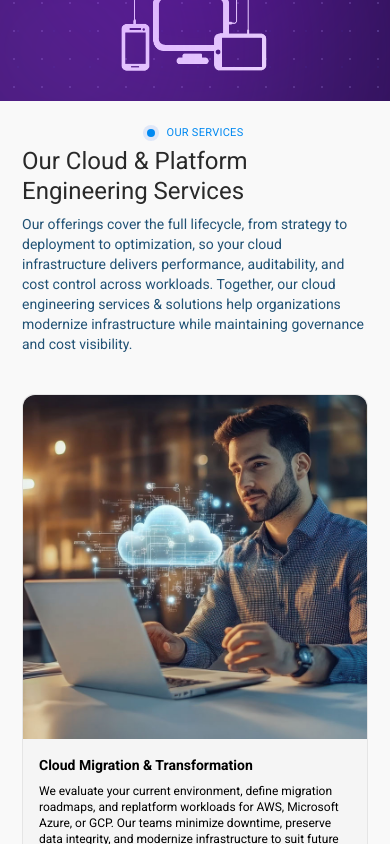
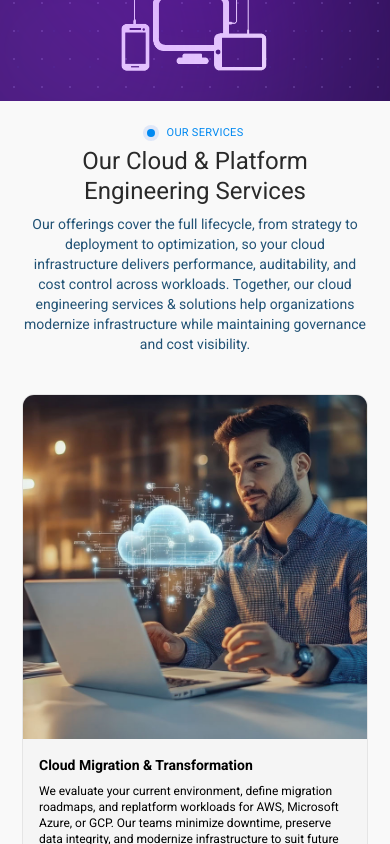
Before and after one commit to satviknandal/Codeflux, a React (Vite) app: page /services/cloudsolutionsservices in a window 390 px wide. Shown: the part 940-1784 px from the top of the page. Built offline with nearby package versions, Linux system fonts and the light colour scheme.

Commit message:
updated cloudservices

```diff
--- a/src/components/cloudsolutions/CloudPlatformServices.tsx
+++ b/src/components/cloudsolutions/CloudPlatformServices.tsx
@@ -1,5 +1,5 @@
-import { motion } from "framer-motion";
-import { CardContainerVariant, ContainerVariant, ItemVariant } from "../../shared/MotionSetting";
+import { motion, type Variants } from "framer-motion";
+import { ContainerVariant } from "../../shared/MotionSetting";
 import CompHeader from "../shared/CompHeader";
 
 interface Card {
@@ -7,79 +7,142 @@ interface Card {
   description: string;
   icon: any;
   img?: string;
-    tags: Array<string>
+  tags: Array<string>;
 }
 
 interface CloudPlatformServicesProps {
   data: Array<Card>;
-    columns?: number;
   gap?: number | string;
   width?: string;
   bgclass?: string;
 }
 
+const ItemVariant: Variants = {
+  hidden: {
+    opacity: 0,
+    y: 30,
+  },
+
+  visible: {
+    opacity: 1,
+    y: 0,
+    transition: {
+      duration: 0.6,
+      ease: "easeOut",
+    },
+  },
+};
+
 const CloudPlatformServices = ({
   data,
-    columns = 4,
   gap = 8,
-    width = "w-full"
+  width = "w-full",
 }: CloudPlatformServicesProps) => {
-
   const renderCard = () => {
     return (
       <section className="mx-auto flex flex-col items-center">
         <CompHeader
-            highlighter='Our Services'
+          highlighter="Our Services"
           title="Our Cloud & Platform Engineering Services"
           subheading="Our offerings cover the full lifecycle, from strategy to deployment to optimization, so your cloud infrastructure delivers performance, auditability, and cost control across workloads. Together, our cloud engineering services & solutions help organizations modernize infrastructure while maintaining governance and cost visibility."
           variant="default"
         />
-          <motion.div variants={CardContainerVariant}
-            className={`mt-4 md:mt-8 grid grid-cols-1 gap-1 md:gap-[var(--grid-gap)] w-full md:${width}`}
+
+        {/* Cards */}
+        <div
+          className={`mt-4 flex w-full flex-wrap md:mt-8 ${width}`}
           style={{
-               "--grid-gap": typeof gap === "number" ? `${gap}px` : gap,
-              gridTemplateColumns:
-                window.innerWidth >= 768
-                  ? `repeat(${columns}, minmax(0, 1fr))`
-                  : undefined,
-            } as React.CSSProperties}
+            gap: typeof gap === "number" ? `${gap}px` : gap,
+          }}
         >
           {data.map((item, index) => (
             <motion.div
               key={index}
               variants={ItemVariant}
-                    className={`flex flex-col items-start rounded-xl border text-[#1b1b1b] bg-[#f5f5f5] border-[#e5e5e5]`}
+              initial="hidden"
+              whileInView="visible"
+              viewport={{
+                once: true,
+                amount: 0.01,
+              }}
+              className="
+                flex
+                w-full
+                flex-col
+                items-start
+                overflow-hidden
+                rounded-xl
+                border
+                border-[#e5e5e5]
+                bg-[#f5f5f5]
+                text-[#1b1b1b]
+                md:w-[calc((100%-16px)/2)]
+                lg:w-[calc((100%-32px)/3)]
+              "
             >
-                    <img src={item.img} className="rounded-tl-xl rounded-tr-xl"/>
-                    <div className="p-4">
-                        <div className={`mb-2 md:mb-4 text-sm md:text-lg font-semibold leading-5 text-black`}>{item.title}</div>
-                        <p className={`text-black text-xs md:text-md`}>{item.description}</p>
-                        <div className="mt-4 flex flex-col gap-2">
-                          {item.tags && item.tags.map((obj, key) => {
-                            return <div key={key} className="w-fit text-xs font-medium bg-gradient-to-r from-gray-200 to-[#f5f5f5] rounded-2xl px-4 py-2 text-gray-800">{obj}</div>
-                          })}
+              {item.img && (
+                <div className="w-full overflow-hidden">
+                  <img src={item.img} alt={item.title} className="block h-auto max-h-[350px] w-full object-cover"/>
                 </div>
+              )}
+
+              <div className="w-full p-4">
+                <div className="mb-2 text-sm font-semibold leading-5 text-black md:mb-4 md:text-lg">
+                  {item.title}
+                </div>
+
+                <p className="text-xs text-black md:text-sm">{item.description}</p>
+
+                {/* Tags */}
+                {item.tags?.length > 0 && (
+                  <div className="mt-4 flex flex-col flex-wrap gap-2">
+                    {item.tags.map((tag, key) => (
+                      <div
+                        key={key}
+                        className="
+                          w-fit
+                          rounded-2xl
+                          bg-gradient-to-r
+                          from-gray-200
+                          to-[#f5f5f5]
+                          px-4
+                          py-2
+                          text-xs
+                          font-medium
+                          text-gray-800
+                        "
+                      >
+                        {tag}
+                      </div>
+                    ))}
+                  </div>
+                )}
               </div>
             </motion.div>
           ))}
-          </motion.div>
+        </div>
       </section>
     );
-    }
+  };
 
   const renderGreyCard = () => {
-    return <motion.div
+    return (
+      <motion.div
         variants={ContainerVariant}
         initial="hidden"
         whileInView="visible"
-          className={`py-6 md:py-16 bg-[#f9f9f9]`}
-          viewport={{ once: true, amount: 0.3 }}
+        viewport={{
+          once: true,
+          amount: 0.01,
+        }}
+        className="bg-[#f9f9f9] py-6 md:py-16"
       >
-        <div className='container-wrapper-transparent'>
+        <div className="container-wrapper-transparent">
           {renderCard()}
         </div>
       </motion.div>
-  }
+    );
+  };
 
   return renderGreyCard();
 };
--- a/src/components/shared/CompHeader.tsx
+++ b/src/components/shared/CompHeader.tsx
@@ -1,3 +1,90 @@
+// import { motion } from "framer-motion";
+// import { ItemVariant } from "../../shared/MotionSetting";
+
+// interface CompHeaderProps {
+//     highlighter: string;
+//     title: any;
+//     subheading: string;
+//     variant: string;
+// }
+
+// const CompHeader = ({
+//     highlighter = "",
+//     title,
+//     subheading = "",
+//     variant = "default"
+// }: CompHeaderProps) => {
+
+//     const getHighlighterColorStyles  = () => {
+//       switch (variant) {
+//         case "bluegradient":
+//             return "#0089f1";
+//         case "pinkdefault":
+//             return "#fb64b6";
+//         case "pinkgradient":
+//             return "#fda5d5";
+//         default:
+//             return "#0089f1";
+//         }
+//     };
+
+//     const getHighlighterShadowStyles  = () => {
+//       switch (variant) {
+//         case "bluegradient":
+//             return "0 0 0 4px rgba(255,255,255,.1)";
+//         case "pinkdefault":
+//             return "0 0 0 4px rgba(202, 48, 232,.12)";
+//         case "pinkgradient":
+//             return "0 0 0 4px rgba(255, 255, 255,.16)";
+//         default:
+//             return "0 0 0 4px rgba(37,99,235,.12)";
+//         }
+//     };
+
+//     const getTitleStyles  = () => {
+//       switch (variant) {
+//         case "bluegradient":
+//             return "text-white";
+//         case "pinkdefault":
+//             return "text-[#215275]";
+//         case "pinkgradient":
+//             return "text-white";
+//         default:
+//             return "text-[#292929]";
+//         }
+//     };
+
+//     const getSubheadingStyles  = () => {
+//       switch (variant) {
+//         case "bluegradient":
+//             return "text-gray-300";
+//         case "pinkdefault":
+//             return "text-[#215275]";
+//         case "pinkgradient":
+//             return "text-gray-50";
+//         default:
+//             return "text-[#215275]";
+//         }
+//     };
+
+//     return (
+//         <div className="mx-auto flex flex-col items-center mb-6 md:mb-12 w-full">
+//             {highlighter && highlighter !== "" && <div className={`flex flex-row justify-center items-center mb-1 md:mb-4`}  style={{color: getHighlighterColorStyles(),}}>
+//                 <span className={`inline-block h-2 w-2 md:h-3 md:w-3 mr-3 rounded-full`} style={{boxShadow: getHighlighterShadowStyles(), backgroundColor: getHighlighterColorStyles()}}/>
+//                 <label className="text-[11px] md:text-xs uppercase md:font-medium  tracking-wide">{highlighter}</label>
+//             </div>}
+//             <motion.h3 variants={ItemVariant} className={`text-[24px] md:text-4xl leading-[30px] md:leading-[40px] font-normal mb-2 md:mb-4 ${getTitleStyles()}`}>
+//                 {title}
+//             </motion.h3>
+//             {subheading !== "" && <motion.span variants={ItemVariant} className={`y-2 ${getSubheadingStyles()} leading-5 md:text-center text-sm md:text-[14px] md:w-[80%]`}>
+//                 {subheading}
+//             </motion.span>}
+//         </div>
+//     );
+// };
+
+// export default CompHeader;
+
 import { motion } from "framer-motion";
 import { ItemVariant } from "../../shared/MotionSetting";
 
@@ -12,10 +99,9 @@ const CompHeader = ({
   highlighter = "",
   title,
   subheading = "",
-    variant = "default"
+  variant = "default",
 }: CompHeaderProps) => {
-
-    const getHighlighterColorStyles  = () => {
+  const getHighlighterColorStyles = () => {
     switch (variant) {
       case "bluegradient":
         return "#0089f1";
@@ -28,20 +114,20 @@ const CompHeader = ({
     }
   };
 
-    const getHighlighterShadowStyles  = () => {
+  const getHighlighterShadowStyles = () => {
     switch (variant) {
       case "bluegradient":
         return "0 0 0 4px rgba(255,255,255,.1)";
       case "pinkdefault":
         return "0 0 0 4px rgba(202, 48, 232,.12)";
       case "pinkgradient":
-            return "0 0 0 4px rgba(255, 255, 255,.16)";
+        return "0 0 0 4px rgba(255, 255, 255, .16)";
       default:
         return "0 0 0 4px rgba(37,99,235,.12)";
     }
   };
 
-    const getTitleStyles  = () => {
+  const getTitleStyles = () => {
     switch (variant) {
       case "bluegradient":
         return "text-white";
@@ -54,7 +140,7 @@ const CompHeader = ({
     }
   };
 
-    const getSubheadingStyles  = () => {
+  const getSubheadingStyles = () => {
     switch (variant) {
       case "bluegradient":
         return "text-gray-300";
@@ -68,18 +154,64 @@ const CompHeader = ({
   };
 
   return (
-        <div className="mx-auto flex flex-col items-center mb-6 md:mb-12 w-full">
-            {highlighter && highlighter !== "" && <div className={`flex flex-row justify-center items-center mb-1 md:mb-4`}  style={{color: getHighlighterColorStyles(),}}>
-                <span className={`inline-block h-2 w-2 md:h-3 md:w-3 mr-3 rounded-full`} style={{boxShadow: getHighlighterShadowStyles(), backgroundColor: getHighlighterColorStyles()}}/>
-                <label className="text-[11px] md:text-xs uppercase md:font-medium  tracking-wide">{highlighter}</label>
-            </div>}
-            <motion.h3 variants={ItemVariant} className={`text-[24px] md:text-4xl leading-[30px] md:leading-[40px] font-normal mb-2 md:mb-4 ${getTitleStyles()}`}>
+    <motion.div
+      initial="hidden"
+      whileInView="visible"
+      viewport={{
+        once: true,
+        amount: 0.1,
+      }}
+      variants={{
+        hidden: {},
+        visible: {
+          transition: {
+            staggerChildren: 0.12,
+          },
+        },
+      }}
+      className="mx-auto mb-6 flex w-full flex-col items-center md:mb-12"
+    >
+      {/* Highlighter */}
+      {highlighter && (
+        <motion.div
+          variants={ItemVariant}
+          className="mb-1 flex flex-row items-center justify-center md:mb-4"
+          style={{
+            color: getHighlighterColorStyles(),
+          }}
+        >
+          <span
+            className="mr-3 inline-block h-2 w-2 rounded-full md:h-3 md:w-3"
+            style={{
+              boxShadow: getHighlighterShadowStyles(),
+              backgroundColor: getHighlighterColorStyles(),
+            }}
+          />
+
+          <label className="text-[11px] uppercase tracking-wide md:text-xs md:font-medium">
+            {highlighter}
+          </label>
+        </motion.div>
+      )}
+
+      {/* Title */}
+      <motion.h3
+        variants={ItemVariant}
+        className={`mb-2 text-center text-[24px] font-normal leading-[30px] md:mb-4 md:text-4xl md:leading-[40px] ${getTitleStyles()}`}
+      >
         {title}
       </motion.h3>
-            {subheading !== "" && <motion.span variants={ItemVariant} className={`y-2 ${getSubheadingStyles()} leading-5 md:text-center text-sm md:text-[14px] md:w-[80%]`}>
+
+      {/* Subheading */}
+      {subheading && (
+        <motion.span
+          variants={ItemVariant}
+          className={`text-center text-sm leading-5 md:w-[80%] md:text-[14px] ${getSubheadingStyles()}`}
+        >
           {subheading}
-            </motion.span>}
-        </div>
+        </motion.span>
+      )}
+    </motion.div>
   );
 };
 
--- a/src/pages/services/CloudSolutionServices.tsx
+++ b/src/pages/services/CloudSolutionServices.tsx
@@ -10,12 +10,7 @@ import CloudSolutionsHero from '../../components/cloudsolutions/CloudSolutionsHe
 const CloudSolutionServices = () => {
 
   const CloudServices = () => {
-    return <CloudPlatformServices
-      data={CloudServicesData}
-      columns={3}
-      gap={16}
-      width='w-[100%]'
-    />
+    return <CloudPlatformServices data={CloudServicesData} gap={16} width='w-[100%]'/>
   }
 
   const WhyCloudServices = () => {
--- a/src/shared/MotionSetting.ts
+++ b/src/shared/MotionSetting.ts
@@ -18,7 +18,7 @@ const ItemVariant: Variants = {
     opacity: 1,
     y: 0,
     transition: {
-      duration: 0.7,
+      duration: 0.6,
       ease: "easeOut",
     },
   },
```
Lines whose indentation alone changed are shown as unchanged.
